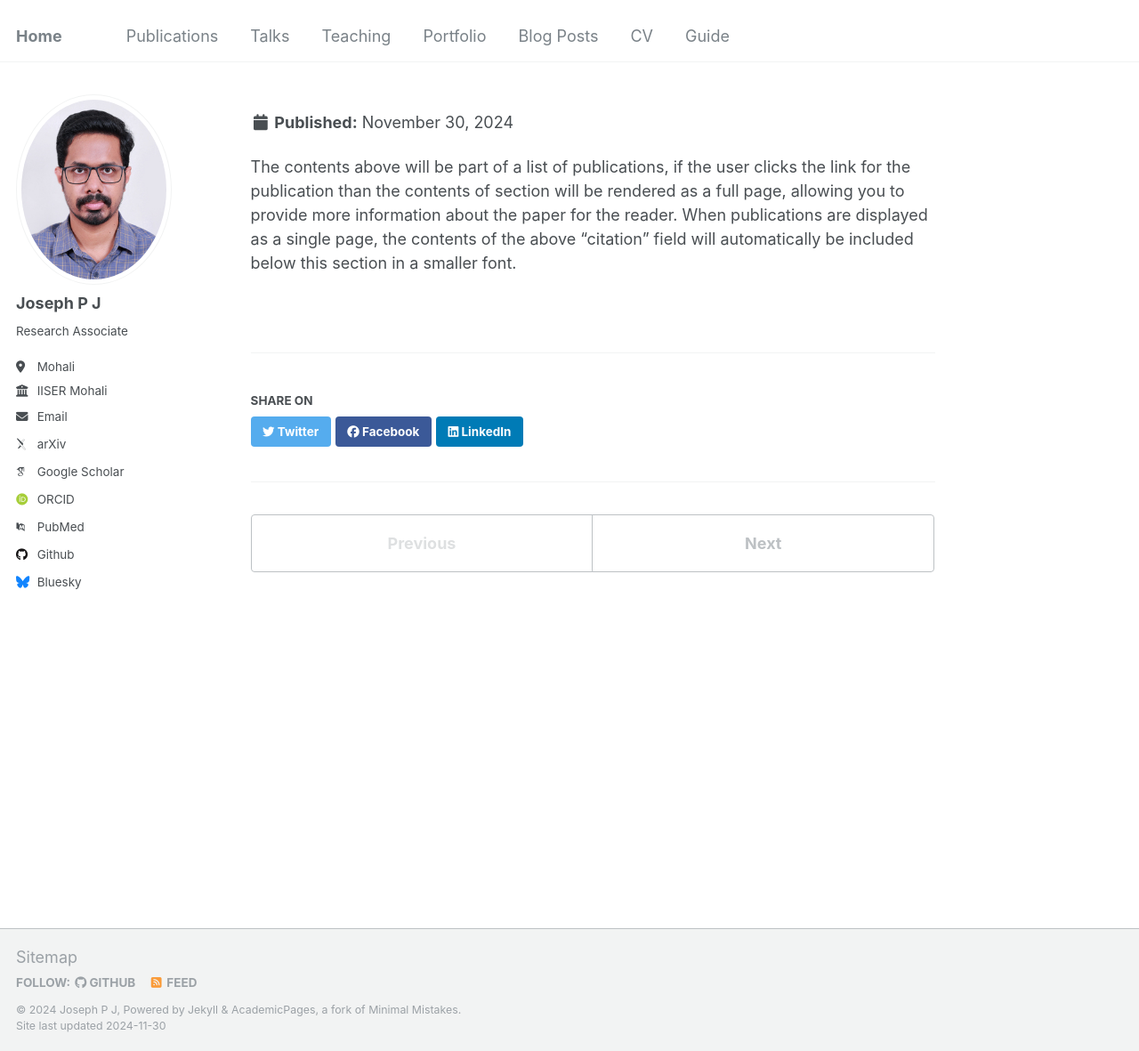
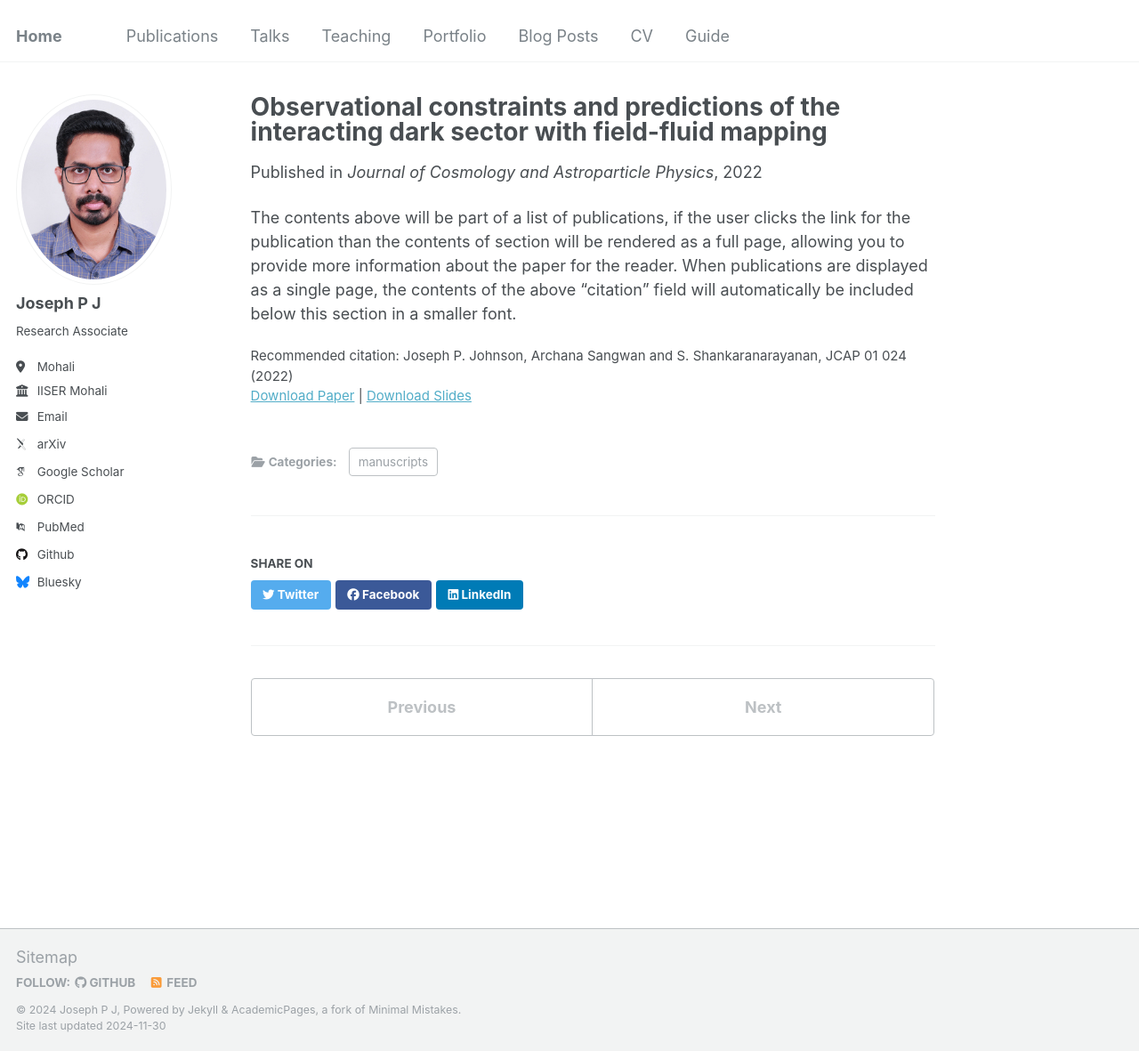
Before and after one commit to josephpjohnson/web, a Jekyll site: the page built from _publications/2009-10-01-paper-title-number-1.md, in a window 1280 px wide and 1181 px high. Shown: the whole window at 89% size. Built offline with Jekyll 4.4.1, drawn with Linux system fonts in a browser that asks for light colours; some web fonts are replaced.

Commit message:
Update 2009-10-01-paper-title-number-1.md

```diff
--- a/_publications/2009-10-01-paper-title-number-1.md
+++ b/_publications/2009-10-01-paper-title-number-1.md
@@ -8,7 +8,7 @@ date: 2022-01-17
 venue: 'Journal of Cosmology and Astroparticle Physics'
 slidesurl: 'http://academicpages.github.io/files/slides1.pdf'
 paperurl: 'http://academicpages.github.io/files/paper1.pdf'
-citation: 'Joseph P. Johnson, Archana Sangwan and S. Shankaranarayanan, JCAP 01 024 (2022)
+citation: 'Joseph P. Johnson, Archana Sangwan and S. Shankaranarayanan, JCAP 01 024 (2022)'
 ---
 
 The contents above will be part of a list of publications, if the user clicks the link for the publication than the contents of section will be rendered as a full page, allowing you to provide more information about the paper for the reader. When publications are displayed as a single page, the contents of the above "citation" field will automatically be included below this section in a smaller font.
```
